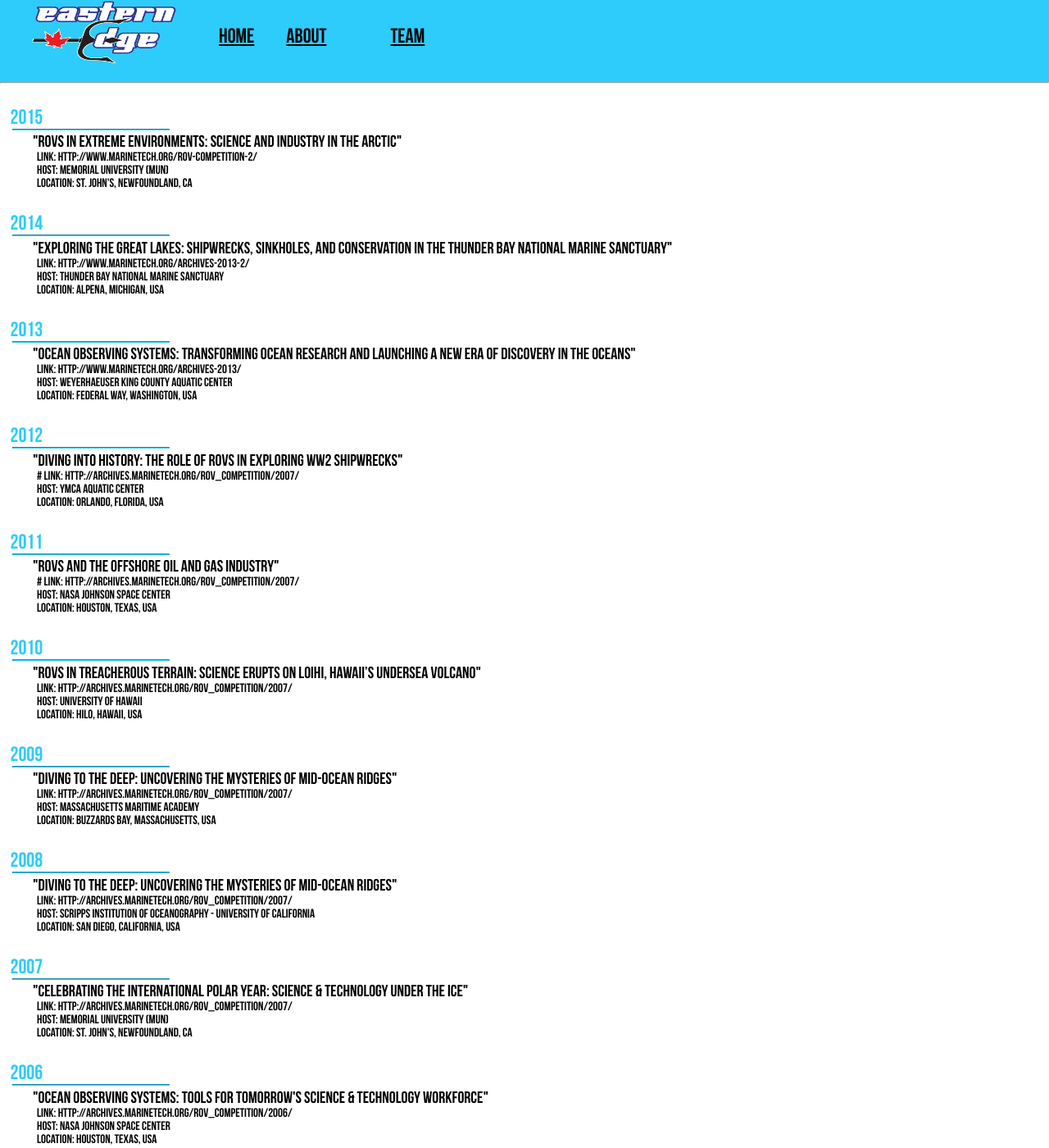
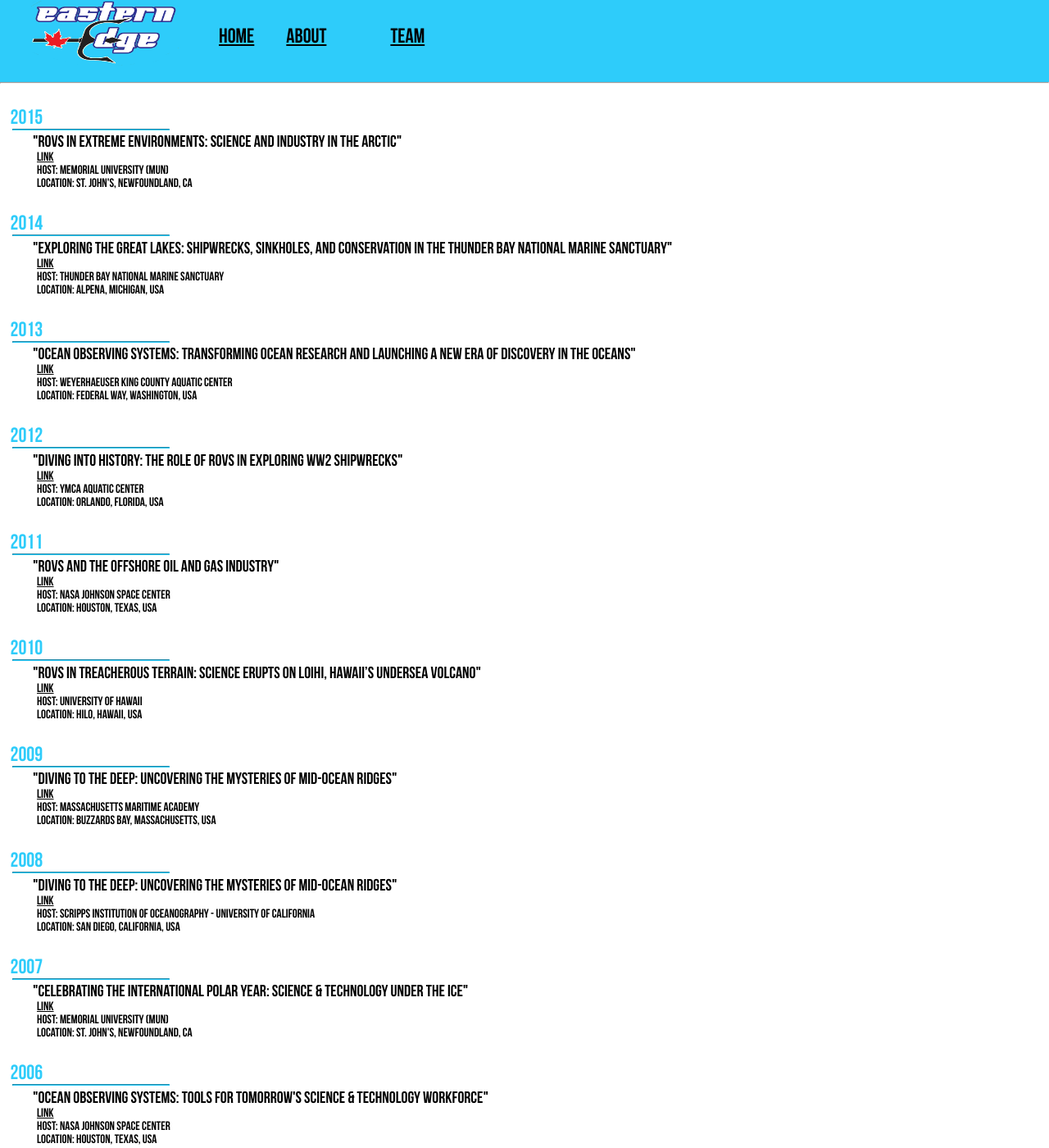
Before and after one commit to EasternEdgeRobotics/OldWebsite, a Jekyll site: the page missions.html, which Jekyll copies as it is, in a window 1280 px wide and 1400 px high. Shown: the whole window at 82% size. Built offline with Jekyll 4.4.1, drawn with Linux system fonts in a browser that asks for light colours; some of the changed lines change nothing that is shown; some of the changed text lies outside the part shown.

Commit message:
updated links to old competition websites

```diff
--- a/missions.html
+++ b/missions.html
@@ -29,7 +29,7 @@
 	"ROVs in Extreme Environments: Science and Industry in the Arctic"
 </div>
 <div class="text">
-	link: http://www.marinetech.org/rov-competition-2/
+	<a href="http://www.marinetech.org/rov-competition-2/"><u>LINK</u></a>
 	<br>
 	host: Memorial University (MUN)
 	<br>
@@ -46,7 +46,7 @@
 	"Exploring the Great Lakes: Shipwrecks, Sinkholes, and Conservation in the Thunder Bay National Marine Sanctuary"
 </div>
 <div class="text">
-	link: http://www.marinetech.org/archives-2013-2/
+	<a href="http://www.marinetech.org/archives-2013-2/"><u>LINK</u></a>
 	<br>
 	host: Thunder Bay National Marine Sanctuary
 	<br>
@@ -63,7 +63,7 @@
 	"Ocean Observing Systems: Transforming Ocean Research and Launching a New Era of Discovery in the Oceans"
 </div>
 <div class="text">
-	link: http://www.marinetech.org/archives-2013/
+	<a href="http://www.marinetech.org/archives-2013/"><u>LINK</u></a>
 	<br>
 	host: Weyerhaeuser King County Aquatic Center
 	<br>
@@ -80,7 +80,7 @@
 	"Diving into History: The Role of ROVs in Exploring WW2 Shipwrecks"
 </div>
 <div class="text">
-	#  link: http://archives.marinetech.org/rov_competition/2007/
+	<a href="http://archives.marinetech.org/rov_competition/2007/"><u>LINK</u></a>
 	<br>
 	host: YMCA Aquatic Center
 	<br>
@@ -97,7 +97,7 @@
 	"ROVs and the Offshore Oil and Gas Industry"
 </div>
 <div class="text">
-	#  link: http://archives.marinetech.org/rov_competition/2007/
+	<a href="http://archives.marinetech.org/rov_competition/2007/"><u>LINK</u></a>
 	<br>
 	host: NASA Johnson Space Center
 	<br>
@@ -114,7 +114,7 @@
 	"ROVs in Treacherous Terrain: Science Erupts on Loihi, Hawaii’s Undersea Volcano"
 </div>
 <div class="text">
-	link: http://archives.marinetech.org/rov_competition/2007/
+	<a href="http://archives.marinetech.org/rov_competition/2007/"><u>LINK</u></a>
 	<br>
 	host: University of Hawaii
 	<br>
@@ -131,7 +131,7 @@
 	"Diving to the Deep: Uncovering the Mysteries of Mid-Ocean Ridges"
 </div>
 <div class="text">
-	link: http://archives.marinetech.org/rov_competition/2007/
+	<a href="http://archives.marinetech.org/rov_competition/2007/"><u>LINK</u></a>
 	<br>
 	host: Massachusetts Maritime Academy
 	<br>
@@ -148,7 +148,7 @@
 	"Diving to the Deep: Uncovering the Mysteries of Mid-Ocean Ridges"
 </div>
 <div class="text">
-	link: http://archives.marinetech.org/rov_competition/2007/
+	<a href="http://archives.marinetech.org/rov_competition/2007/"><u>LINK</u></a>
 	<br>
 	host: Scripps Institution of Oceanography - University of California
 	<br>
@@ -165,7 +165,7 @@
 	"Celebrating the International Polar Year: Science & Technology Under the Ice"
 </div>
 <div class="text">
-	link: http://archives.marinetech.org/rov_competition/2007/
+	<a href="http://archives.marinetech.org/rov_competition/2007/"><u>LINK</u></a>
 	<br>
 	host: Memorial University (MUN)
 	<br>
@@ -182,7 +182,7 @@
 	"Ocean Observing Systems: Tools for Tomorrow's Science & Technology Workforce"
 </div>
 <div class="text">
-	link: http://archives.marinetech.org/rov_competition/2006/
+	<a href="http://archives.marinetech.org/rov_competition/2006/"><u>LINK</u></a>
 	<br>
 	host: NASA Johnson Space Center
 	<br>
@@ -199,7 +199,7 @@
 	"From the Depths of the Oceans to the Far Reaches of Outer Space"
 </div>
 <div class="text">
-	link: http://archives.marinetech.org/rov_competition/2005/
+	<a href="http://archives.marinetech.org/rov_competition/2005/"><u>LINK</u></a>
 	<br>
 	host: NASA Johnson Space Center
 	<br>
@@ -216,7 +216,7 @@
 	"The Adventure of Mystery Reef"
 </div>
 <div class="text">
-	link: http://archives.marinetech.org/rov_competition/2004/
+	<a href="http://archives.marinetech.org/rov_competition/2004/"><u>LINK</u></a>
 	<br>
 	host: University of California Santa Barbara (UCSB)
 	<br>
@@ -233,7 +233,7 @@
 	"Lost on the Titanic:  Rusticles or Bust"
 </div>
 <div class="text">
-	link: http://archives.marinetech.org/rov_competition/2003/
+	<a href="http://archives.marinetech.org/rov_competition/2003/"><u>LINK</u></a>
 	<br>
 	host: Massachusetts Institute of Technology (MIT)
 	<br>
```
